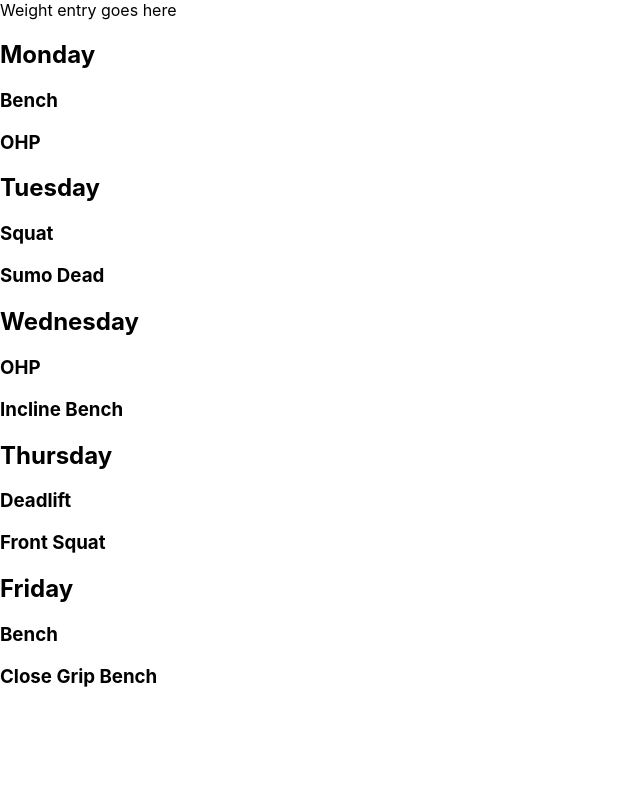
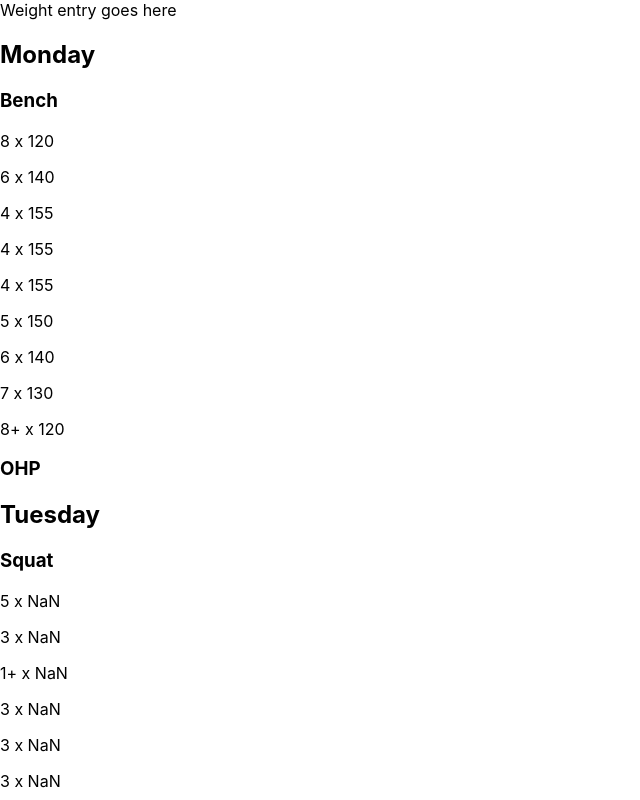
Before and after one commit to brianqian/nsuns-react, a React (Create React App) app in the folder client/: page / in a window 1280 px wide. Shown: the top 800 px of the page, without its empty margins (0-640 px from the left). Built offline with nearby package versions, Linux system fonts and the light colour scheme.

Commit message:
weights being converted and produced from an object. needs to be cleaned up

```diff
--- a/client/src/App.js
+++ b/client/src/App.js
@@ -1,17 +1,30 @@
 import React, { Component } from 'react';
 import './App.css';
 import DailyLift from './components/dailyLift';
+import { dailySplits } from './accessoryPlans';
 
 class App extends Component {
+  state = {
+    benchMax: 185,
+    deadliftMax: 210,
+    squatMax: 190,
+    ohpMax: 100,
+  };
+
   render() {
     return (
       <div className="App">
         <header className="App-header">Weight entry goes here</header>
-        <DailyLift day="Monday" t1="Bench" t2="OHP" />
-        <DailyLift day="Tuesday" t1="Squat" t2="Sumo Dead" />
-        <DailyLift day="Wednesday" t1="OHP" t2="Incline Bench" />
-        <DailyLift day="Thursday" t1="Deadlift" t2="Front Squat" />
-        <DailyLift day="Friday" t1="Bench" t2="Close Grip Bench" />
+        <DailyLift
+          day="Monday"
+          data={dailySplits.monday}
+          max1={this.state.benchMax}
+          max2={this.state.ohpMax}
+        />
+        <DailyLift day="Tuesday" data={dailySplits.tuesday} />
+        <DailyLift day="Wednesday" data={dailySplits.wednesday} />
+        <DailyLift day="Thursday" data={dailySplits.thursday} />
+        <DailyLift day="Friday" data={dailySplits.friday} />
       </div>
     );
   }
--- a/client/src/accessoryPlans.js
+++ b/client/src/accessoryPlans.js
@@ -1,4 +1,4 @@
-export default (accessories = {
+const accessories = {
   arms: {
     day1: [
       'Incline DB Press (Optional)',
@@ -19,4 +19,44 @@ export default (accessories = {
       'DB Curls (Slow) 4 x 10 - 12',
     ],
   },
-});
+};
+
+const dailySplits = {
+  monday: {
+    lifts: ['Bench', 'OHP'],
+    t1Weights: [0.65, 0.75, 0.85, 0.85, 0.85, 0.8, 0.75, 0.7, 0.65],
+    t1Reps: [8, 6, 4, 4, 4, 5, 6, 7, '8+'],
+    t2Weights: [0.5, 0.6, 0.7, 0.7, 0.7, 0.7, 0.7, 0.7],
+    t2Reps: [6, 5, 3, 5, 7, 4, 6, 8],
+  },
+  tuesday: {
+    lifts: ['Squat', 'Sumo Dead'],
+    t1Weights: [0.75, 0.85, 0.95, 0.9, 0.85, 0.8, 0.75, 0.7, 0.65],
+    t1Reps: [5, 3, '1+', 3, 3, 3, 5, 5, '5+'],
+    t2Weights: [0.5, 0.6, 0.7, 0.7, 0.7, 0.7, 0.7, 0.7],
+    t2Reps: [5, 5, 3, 5, 7, 4, 6, 8],
+  },
+  wednesday: {
+    lifts: ['OHP', 'Incline Bench'],
+    t1Weights: [0.75, 0.85, 0.95, 0.9, 0.85, 0.8, 0.75, 0.7, 0.65],
+    t1Reps: [5, 3, '1+', 3, 3, 3, 5, 5, '5+'],
+    t2Weights: [0.4, 0.5, 0.6, 0.6, 0.6, 0.6, 0.6, 0.6],
+    t2Reps: [6, 5, 3, 5, 7, 4, 6, 8],
+  },
+  thursday: {
+    lifts: ['Deadlift', 'Front Squat'],
+    t1Weights: [0.75, 0.85, 0.95, 0.9, 0.85, 0.8, 0.75, 0.7, 0.65],
+    t1Reps: [5, 3, '1+', 3, 3, 3, 3, 3, '3+'],
+    t2Weights: [0.35, 0.45, 0.55, 0.55, 0.55, 0.55, 0.55, 0.55],
+    t2Reps: [5, 5, 3, 5, 7, 4, 6, 8],
+  },
+  friday: {
+    lifts: ['Bench', 'Close-Grip Bench'],
+    t1Weights: [0.75, 0.85, 0.95, 0.9, 0.85, 0.8, 0.75, 0.7, 0.65],
+    t1Reps: [5, 3, '1+', 3, 5, 3, 5, 3, '5+'],
+    t2Weights: [0.4, 0.5, 0.6, 0.6, 0.6, 0.6, 0.6, 0.6],
+    t2Reps: [6, 5, 3, 5, 7, 4, 6, 8],
+  },
+};
+
+export { accessories, dailySplits };
--- a/client/src/components/dailyLift.js
+++ b/client/src/components/dailyLift.js
@@ -7,16 +7,32 @@ class dailyLift extends Component {
   };
 
   render() {
+    function repWeightCalculator(percentage, tm) {
+      const repWeight = tm * percentage;
+      return Math.round(repWeight / 5) * 5;
+    }
+    const { day, data, max1, max2 } = this.props;
+    const t1Workouts = [];
+    for (let i = 0; i < data.t1Reps.length; i++) {
+      t1Workouts.push(
+        <p>{`${data.t1Reps[i]} x ${repWeightCalculator(max1, data.t1Weights[i])}`}</p>
+      );
+    }
+
+    // const t1Workouts = data.t1Reps.map(rep => {
+    //   return <p>{`${rep} x test`}</p>;
+    // });
+
     return (
-      <div className={`${this.props.day}-daily-lift daily-lift`}>
-        <h2 className="day-title">{this.props.day}</h2>
+      <div className={`${day}-daily-lift daily-lift`}>
+        <h2 className="day-title">{day}</h2>
         <div className="daily-lift-t1">
-          <h3 className="t1-title">{this.props.t1}</h3>
-          <div className={`t1-workouts ${this.props.day}-workouts`} />
+          <h3 className="t1-title">{data.lifts[0]}</h3>
+          <div className={`t1-workouts ${day}-workouts`}>{t1Workouts}</div>
         </div>
         <div className="daily-lift-t2">
-          <h3 className="t2-title">{this.props.t2}</h3>
-          <div className={`t2-workouts ${this.props.day}-workouts`} />
+          <h3 className="t2-title">{data.lifts[1]}</h3>
+          <div className={`t2-workouts ${day}-workouts`} />
         </div>
       </div>
     );
```
